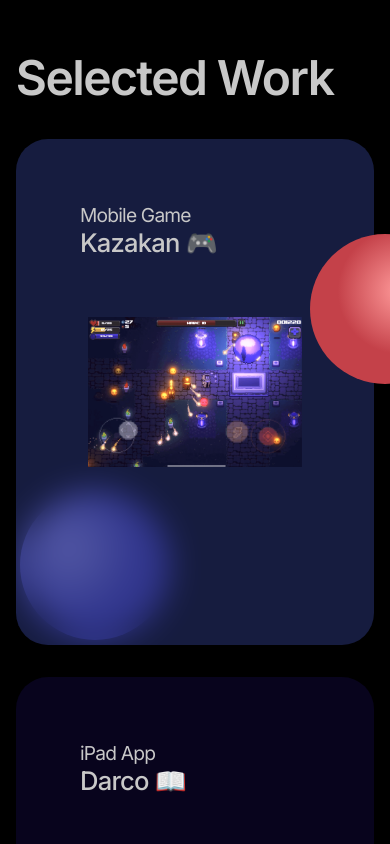
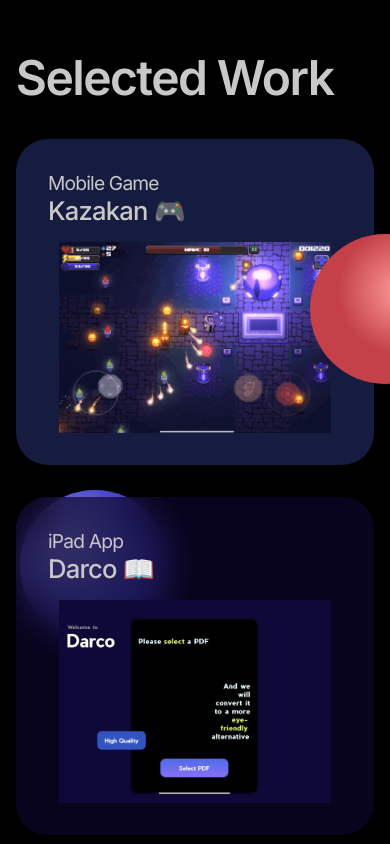
Before and after one commit to parssak/nextjs-website, a Next.js app: page / in a window 390 px wide. Shown: the part 860-1704 px from the top of the page. Built offline with nearby package versions, Linux system fonts and the light colour scheme.

Commit message:
Made images responsive

```diff
--- a/components/Projects.js
+++ b/components/Projects.js
@@ -7,21 +7,34 @@ const ProjectsContainer = styled(Container)`
 const padding = 4;
 const ProjectContainer = styled.div`
     backdrop-filter: blur(1rem);
-    background: rgba(38, 48, 105, 0.6);
-    min-height: 60vh;
+    background: ${props => props.bgCol};
+    /* min-height: 60vh; */
     padding: ${padding}rem;
     margin-top: 2rem;
     border-radius: 2rem;
     overflow-y: show;
-    position: relative;
     display: flex;
-    justify-content: center;
+    flex-direction: column;
+    /* justify-content: center; */
     align-items: center;
+    @media (max-width: 1410px) {
+        /* background-color: #0f0f0f; */
+        align-items: flex-start;
+    }
+    @media (max-width: 800px) {
+        padding: ${padding - 1}rem;
+    }
+    @media (max-width: 565px) {
+           padding: ${padding - 2}rem;
+    }
 `
 const ProjectDetails = styled.div`
-    position: absolute;
-    top: ${padding}rem;
-    left: ${padding}rem;
+    @media (min-width: 1410px) {
+        position: absolute;
+        top: ${padding}rem;
+        left: ${padding}rem;
+    }
+    margin-bottom: 1rem;
 `
 const ProjectType = styled.h3`
     color: ${primaryColor};
@@ -54,11 +67,23 @@ const ProjectName = styled.h2`
 
 const ProjectImage = styled.img`
     max-width: 55vw;
+    @media (max-width: 1410px) {
+        max-width: 80%;
+        align-self: center;
+        /* border-radius: 2rem; */
+    }
+    @media (max-width: 800px) {
+        max-width: 70vw;
+    }
+    @media (max-width: 565px) {
+        font-size: ${1.6}rem;
+        align-self: center;
+    }
 
 `
 const Project = ({ data }) => {
     return (
-        <ProjectContainer style={{ backgroundColor: data.bgColor }}>
+        <ProjectContainer bgCol={data.bgColor}>
             <ProjectDetails>
                 <ProjectType>{data.type}</ProjectType>
                 <ProjectName>{data.name}</ProjectName>
```
